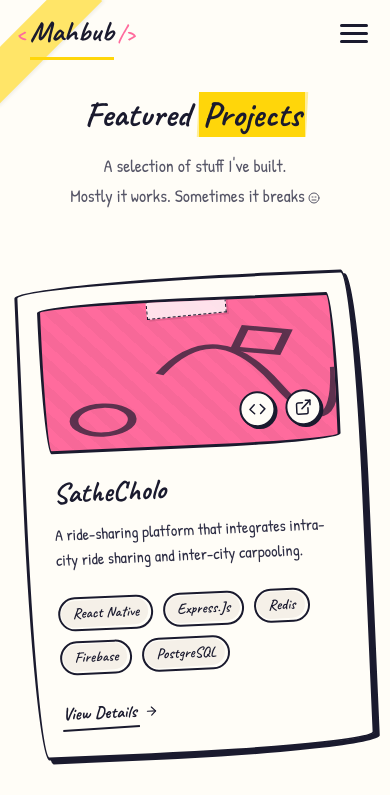
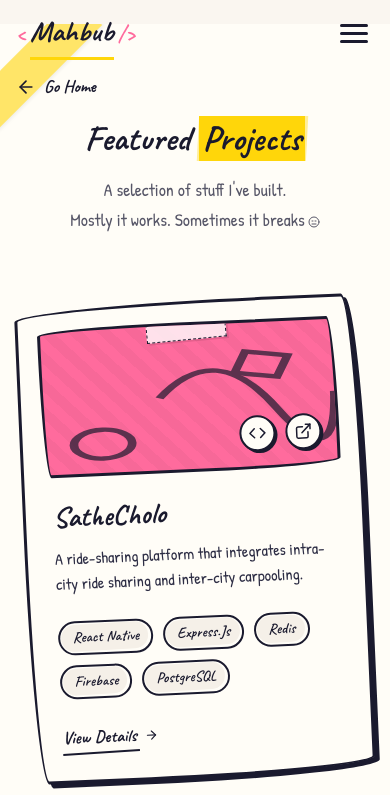
Before and after one commit to Maahhbuub/Mahbub-Doodle, a React (Vite) app: page /projects in a window 390 px wide. Shown: the top 795 px of the page. Built offline with nearby package versions, Linux system fonts and the light colour scheme.

Commit message:
feat(project): add back button

```diff
--- a/src/pages/Projects.jsx
+++ b/src/pages/Projects.jsx
@@ -1,11 +1,21 @@
+import styles from './Projects.module.css';
+
 import ProjectsComponent from '../components/Projects/Projects';
 import Contact from '../components/Contact/Contact';
+
+import { Link } from 'react-router-dom';
+import { ArrowLeft } from 'lucide-react';
 
 function Projects() {
     return (
         <>
-            <ProjectsComponent />
-            <Contact />
+            <div className={styles.projects}>
+                <Link to="/" className={styles.backBtn}>
+                    <ArrowLeft size={20} /> Go Home
+                </Link>
+                <ProjectsComponent />
+                <Contact />
+            </div>
         </>
     );
 }
--- a/src/pages/Projects.module.css
+++ b/src/pages/Projects.module.css
@@ -0,0 +1,38 @@
+.projects {
+    position: relative;
+}
+
+.backBtn {
+    position: fixed;
+    top: 5rem;
+    left: 5rem;
+    z-index: 10;
+
+    display: flex;
+    align-items: center;
+    gap: 0.5rem;
+    font-family: var(--font-doodle);
+    font-weight: 700;
+    color: var(--ink);
+    text-decoration: none;
+    font-size: 1.1rem;
+    margin-bottom: 2rem;
+    transition: transform 0.2s ease;
+}
+
+.backBtn:hover {
+    transform: translateX(-5px);
+    color: var(--accent-pink);
+}
+
+@media (max-width: 768px) {
+    .projects {
+        padding-top: 1.5rem;
+    }
+
+    .backBtn {
+        position: absolute;
+        top: 4.5rem;
+        left: 1rem;
+    }
+}
```
